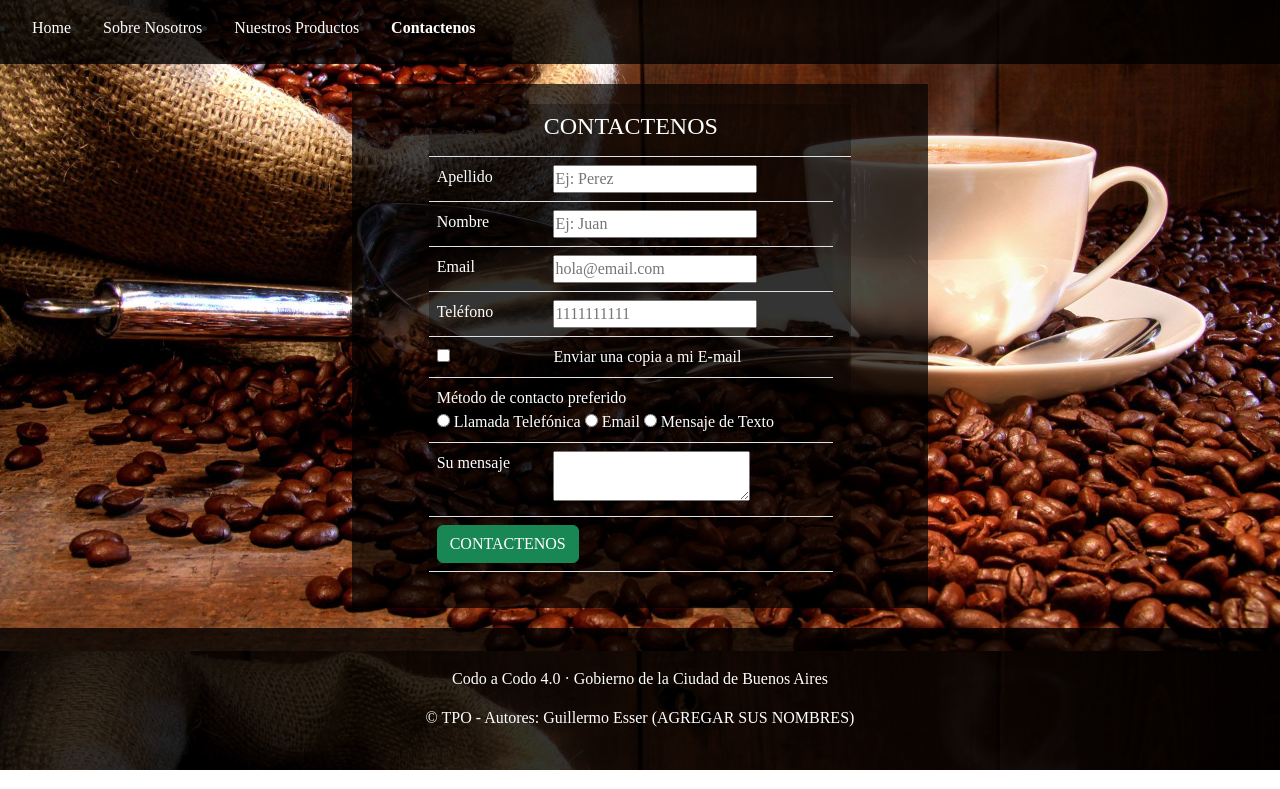
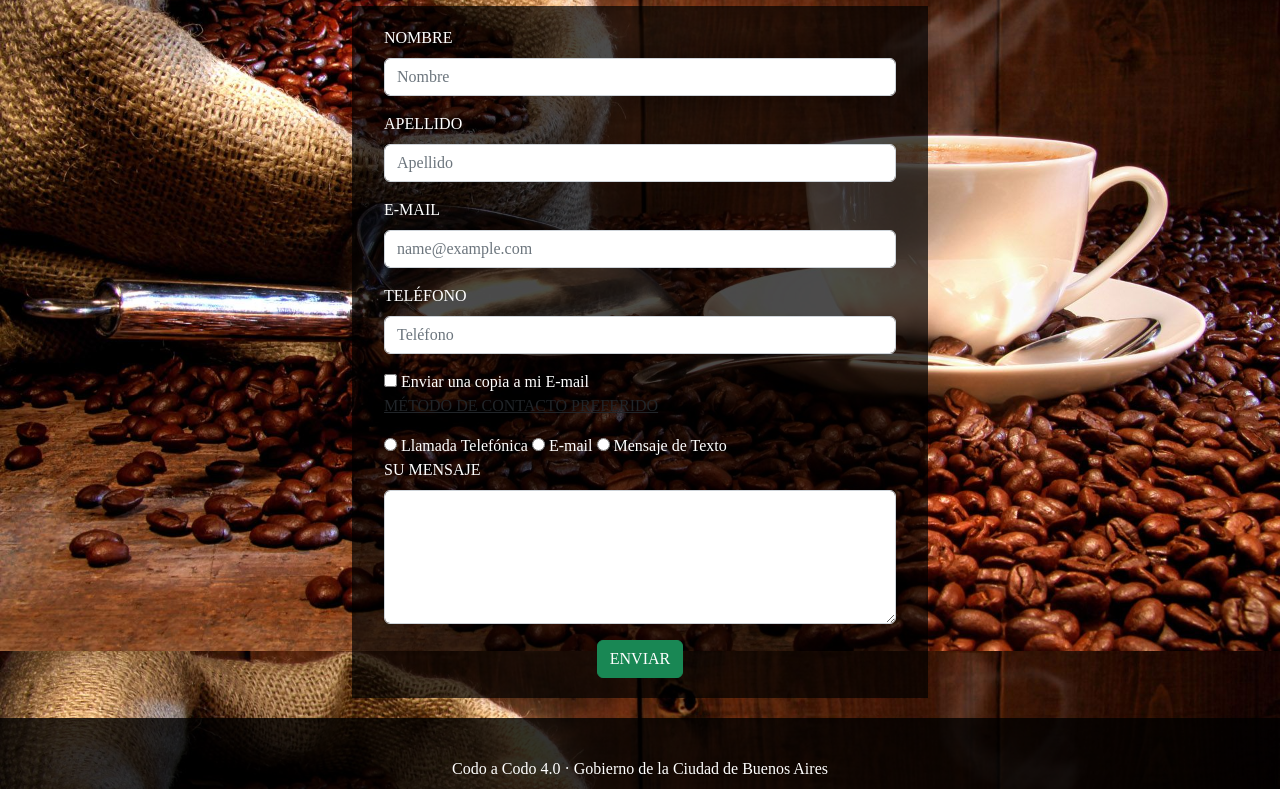
Before and after one commit to Topillo10/TPOCodoaCodo, a plain HTML site: page Contactenos.html in a window 1280 px wide. Shown: the part 149-938 px from the top of the page. Drawn offline with nearby package versions, Linux system fonts and the light colour scheme.

Commit message:
Add files via upload

```diff
--- a/Contactenos.html
+++ b/Contactenos.html
@@ -31,7 +31,7 @@
 <!--                      HEADER (BODY)                         -->
 <!---------------------------------------------------------------->
     <header>
-        <h1 class="Titulo">TIENDA DE CAFÉ</h1>
+        <img src="Media/Logo.PNG" id="Logo" alt="Logo" style="width:352px">
 
 <!---------------------------------------------------------------->
 <!--                  NAVBAR (HEADER - BODY)                    -->
@@ -54,76 +54,48 @@
 <!---------------------------------------------------------------->
 
 <section>
-    <div id="Formulario_Contacto">
-        <div class="container">
-            <div class="row">
-                <div class="col-md-1"></div>
-                <div class="col-md-10">
-                    <div class="table-responsive">
-                        <form action="" method="POST">
-                            <table class="table table-striped" style="color: white; background-color: rgba(0, 0, 0, 0.3);">
-                                <thead>
-                                    <tr>
-                                        <th colspan="2" style="text-align: center;"><h4>CONTACTENOS</h4></th>
-                                        <th></th>
-                                    </tr>
-                                </thead>
-                                <tbody>
-                                    <tr>
-                                        <td><label>Apellido</label></td>
-                                        <td><input type="text" id="Apellido" placeholder="Ej: Perez"/></td>
-                                    </tr>
-                                    <tr>
-                                        <td><label>Nombre</label></td>
-                                        <td><input type="text" id="Nombre" placeholder="Ej: Juan"/></td>
-                                    </tr>
-                                    <tr>
-                                        <td><label>Email</label></td>
-                                        <td><input type="email" id="Email" placeholder="hola@email.com"/></td>
-                                    </tr>
-                                    <tr>
-                                        <td><label>Teléfono</label></td>
-                                        <td><input type="number" id="Teléfono" placeholder="1111111111"/></td>
-                                    </tr>
-                                    <tr>
-                                        <td><input type="checkbox" id="CheckMail"/></td>
-                                        <td><label>Enviar una copia a mi E-mail</label></td>
-                                    </tr>
-                                    <tr>
-                                        <td colspan="2"><label>Método de contacto preferido</label><br>
-                                        <input type="radio" id="Contact_Method" value="Teléfono"/>
-                                        <label for="html">Llamada Telefónica</label>
-                                        <input type="radio" id="Contact_Method" value="Email"/>
-                                        <label for="html">Email</label>
-                                        <input type="radio" id="Contact_Method" value="Mensaje_Texto"/>
-                                        <label for="html">Mensaje de Texto</label><br>
-                                        </td>
-
-
-
-                                        <!-- <td><input type="radio" id="html" name="fav_language" value="HTML">
-                                        <label for="html">HTML</label><br>
-                                        <input type="radio" id="css" name="fav_language" value="CSS">
-                                        <label for="css">CSS</label><br>
-                                        <input type="radio" id="javascript" name="fav_language" value="JavaScript">
-                                        <label for="javascript">JavaScript</label></td> -->
-                                    </tr>
-                                    <tr>
-                                        <td><label>Su mensaje</label></td>
-                                        <td><textarea type="Mensaje" id="Mensaje"></textarea></td>
-                                    </tr>
-                                    <tr>
-                                        <td colspan="2"><button type="submit" class="btn btn-success">CONTACTENOS</button></td>
-                                    </tr>
-                                </tbody>
-                            </table>
-                        </form>
-                    </div>
+    <div id="containerfc">
+        <h2>CONTACTENOS</h2>
+        <div id="Formulario_Contacto">
+            <div class="container">
+                <div class="mb-3">
+                    <label class="form-label" for="floatingName" id="WhiteLabel">NOMBRE</label>
+                    <input type="text" class="form-control" id="floatingName" placeholder="Nombre">
                 </div>
-                <div class="col-md-1"></div>
+                <div class="mb-3">
+                    <label class="form-label" for="floatingLastName" id="WhiteLabel">APELLIDO</label>
+                    <input type="text" class="form-control" id="floatingLastName" placeholder="Apellido">
+                </div>
+                <div class="mb-3">
+                    <label class="form-label" for="floatingemail" id="WhiteLabel">E-MAIL</label>
+                    <input type="email" class="form-control" id="floatingEmail" placeholder="name@example.com">
+                </div>
+                <div class="mb-3">
+                    <label class="form-label" for="floatingInput" id="WhiteLabel">TELÉFONO</label>
+                    <input type="tel" class="form-control" id="floatingTel" placeholder="Teléfono">
+                </div>
+                <div>
+                    <input type="checkbox"/>
+                    <label id="WhiteLabel">Enviar una copia a mi E-mail</label>
+                </div>
+                <div>
+                    <p id="WhiteLabel" style="text-decoration: underline">MÉTODO DE CONTACTO PREFERIDO</p>
+                    <input type="radio" id="Contact_Method" value="Teléfono" name="Contact_Method"/>
+                    <label id="WhiteLabel" for="Contact_Method">Llamada Telefónica</label>
+                    <input type="radio" id="Contact_Method" value="Email" name="Contact_Method"/>
+                    <label id="WhiteLabel" for="Contact_Method">E-mail</label>
+                    <input type="radio" id="Contact_Method" value="Mensaje_Texto" name="Contact_Method"/>
+                    <label id="WhiteLabel" for="Contact_Method">Mensaje de Texto</label>
+                </div>
+                <div class="mb-3">
+                    <label for="TextArea" class="form-label"  id="WhiteLabel">SU MENSAJE</label>
+                    <textarea class="form-control" id="TextArea" rows="5"></textarea>
+                </div>
+                <div style="text-align: center;">
+                    <button type="button" class="btn btn-success" id="Boton_Enviar">ENVIAR</button>
+                </div>
             </div>
         </div>
-
     </div>
 </section>
 
```
Also changed, not shown: Index.html (+1 -2 lines), Nuestros Productos.html (+1 -1 lines), Sobre Nosotros.html (+57 -5 lines).
